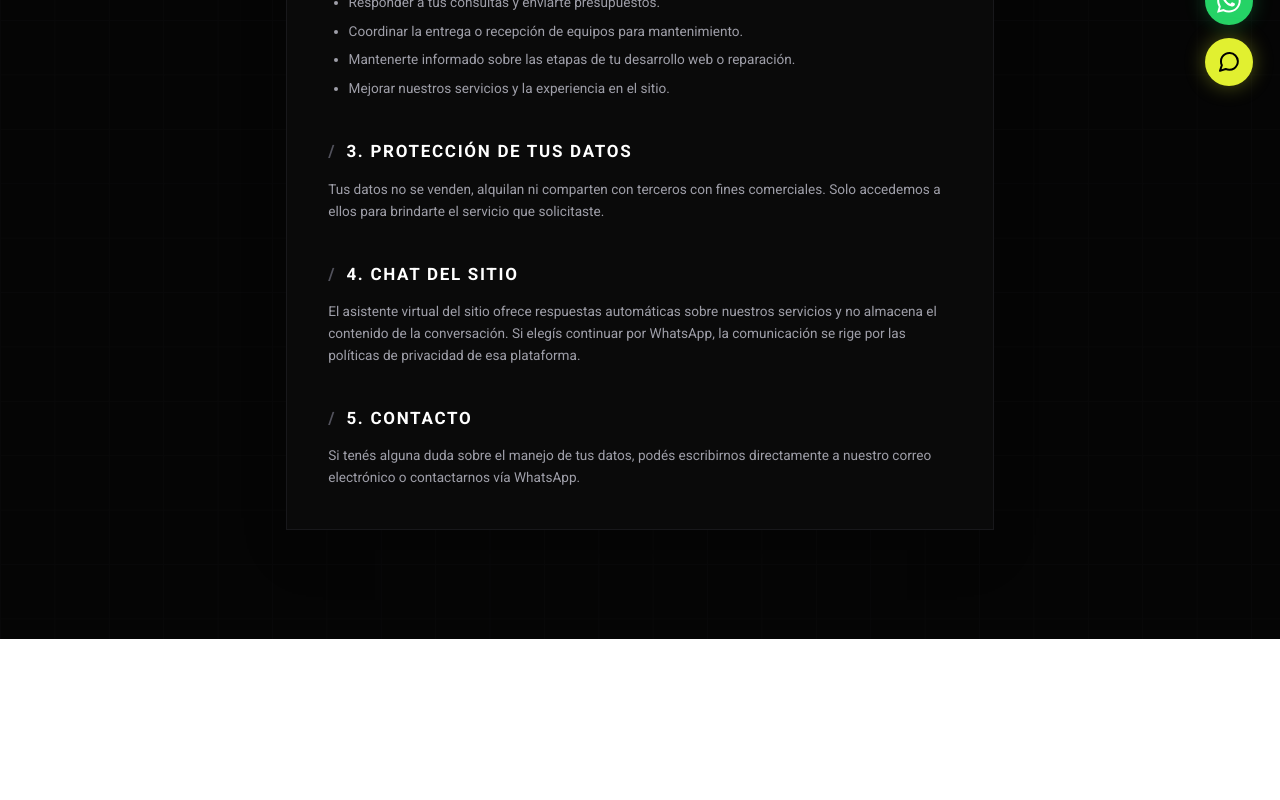
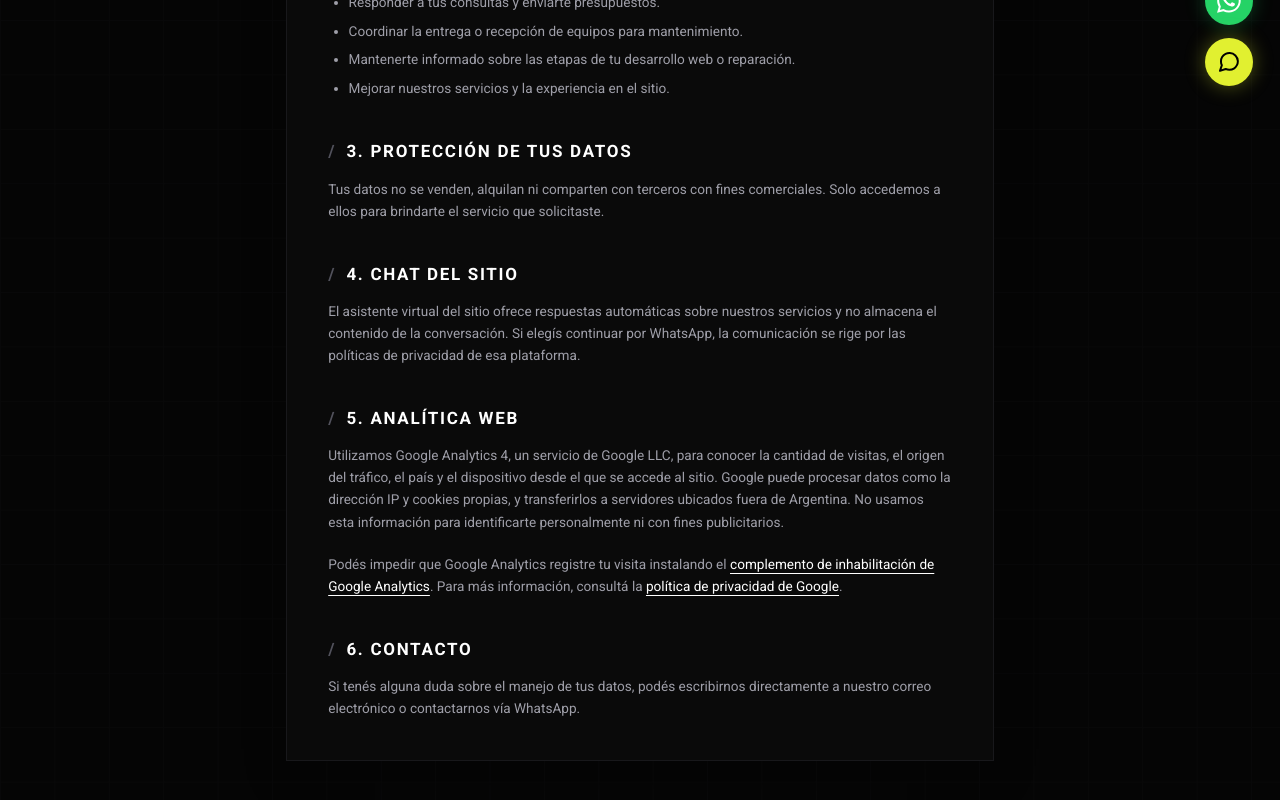
Before and after one commit to pereyravivasdavid/compufix-web, a Next.js app: page /politica-de-privacidad in a window 1280 px wide. Shown: the part 687-1487 px from the top of the page. Before the commit the page ends 1326 px from the top, so only its background shows below. Built offline with nearby package versions, Linux system fonts and the light colour scheme.

Commit message:
Integracion de Google Analytics 4 y actualizacion de politicas legales

```diff
--- a/app/layout.tsx
+++ b/app/layout.tsx
@@ -1,7 +1,10 @@
 import type { Metadata } from "next";
 import { Roboto } from "next/font/google";
+import Script from "next/script";
 import FloatingActions from "@/components/FloatingActions";
 import "./globals.css";
+
+const GA_ID = "G-VMLC9SLMBR";
 
 // Configuración de la tipografía principal
 const roboto = Roboto({
@@ -36,6 +39,16 @@ export default function RootLayout({
       <body className={`${roboto.className} antialiased text-gray-900 bg-white`}>
         {children}
         <FloatingActions />
+        <Script
+          src={`https://www.googletagmanager.com/gtag/js?id=${GA_ID}`}
+          strategy="afterInteractive"
+        />
+        <Script id="google-analytics" strategy="afterInteractive">
+          {`window.dataLayer = window.dataLayer || [];
+function gtag(){dataLayer.push(arguments);}
+gtag('js', new Date());
+gtag('config', '${GA_ID}');`}
+        </Script>
       </body>
     </html>
   );
--- a/app/politica-de-cookies/page.tsx
+++ b/app/politica-de-cookies/page.tsx
@@ -43,7 +43,7 @@ export default function PoliticaDeCookies() {
             </h2>
             <ul className="list-disc pl-6 space-y-2">
               <li><strong className="text-white font-normal">Cookies técnicas:</strong> Son esenciales para que la página funcione bien, como por ejemplo, recordar si ya cerraste un aviso o mantener la navegación fluida.</li>
-              <li><strong className="text-white font-normal">Cookies de análisis:</strong> Nos permiten medir el tráfico de la web de forma anónima, para saber qué secciones (como el servicio de mantenimiento o el de desarrollo web) son las más visitadas y así mejorar nuestro contenido.</li>
+              <li><strong className="text-white font-normal">Cookies de análisis (Google Analytics 4):</strong> Utilizamos Google Analytics 4 para medir la cantidad de visitas, el origen del tráfico, el país y el dispositivo desde el que nos visitás. Esta herramienta instala cookies propias (como <span className="text-white">_ga</span> y <span className="text-white">_ga_*</span>) que pueden durar hasta 2 años y generan un identificador anónimo. No la usamos para identificarte personalmente ni con fines publicitarios.</li>
             </ul>
 
             <h2 className="text-xl font-bold text-white uppercase tracking-widest mt-12 mb-4 flex items-center gap-3">
@@ -52,6 +52,27 @@ export default function PoliticaDeCookies() {
             <p>
               La mayoría de los navegadores aceptan estas tecnologías por defecto. Sin embargo, podés configurar tu navegador en cualquier momento para bloquearlas o eliminar las cookies ya guardadas desde el menú de ajustes de privacidad de tu dispositivo.
             </p>
+            <p>
+              Si querés impedir específicamente que Google Analytics registre tu visita, podés instalar el{" "}
+              <a
+                href="https://tools.google.com/dlpage/gaoptout"
+                target="_blank"
+                rel="noopener noreferrer"
+                className="text-white underline underline-offset-4 hover:text-[#E1F030] transition-colors"
+              >
+                complemento de inhabilitación de Google Analytics
+              </a>
+              . También podés consultar la{" "}
+              <a
+                href="https://policies.google.com/privacy"
+                target="_blank"
+                rel="noopener noreferrer"
+                className="text-white underline underline-offset-4 hover:text-[#E1F030] transition-colors"
+              >
+                política de privacidad de Google
+              </a>
+              .
+            </p>
           </div>
         </div>
       </div>
--- a/app/politica-de-privacidad/page.tsx
+++ b/app/politica-de-privacidad/page.tsx
@@ -66,7 +66,35 @@ export default function PoliticaDePrivacidad() {
             </p>
 
             <h2 className="text-xl font-bold text-white uppercase tracking-widest mt-12 mb-4 flex items-center gap-3">
-              <span className="text-zinc-600">/</span> 5. Contacto
+              <span className="text-zinc-600">/</span> 5. Analítica web
+            </h2>
+            <p>
+              Utilizamos Google Analytics 4, un servicio de Google LLC, para conocer la cantidad de visitas, el origen del tráfico, el país y el dispositivo desde el que se accede al sitio. Google puede procesar datos como la dirección IP y cookies propias, y transferirlos a servidores ubicados fuera de Argentina. No usamos esta información para identificarte personalmente ni con fines publicitarios.
+            </p>
+            <p>
+              Podés impedir que Google Analytics registre tu visita instalando el{" "}
+              <a
+                href="https://tools.google.com/dlpage/gaoptout"
+                target="_blank"
+                rel="noopener noreferrer"
+                className="text-white underline underline-offset-4 hover:text-[#E1F030] transition-colors"
+              >
+                complemento de inhabilitación de Google Analytics
+              </a>
+              . Para más información, consultá la{" "}
+              <a
+                href="https://policies.google.com/privacy"
+                target="_blank"
+                rel="noopener noreferrer"
+                className="text-white underline underline-offset-4 hover:text-[#E1F030] transition-colors"
+              >
+                política de privacidad de Google
+              </a>
+              .
+            </p>
+
+            <h2 className="text-xl font-bold text-white uppercase tracking-widest mt-12 mb-4 flex items-center gap-3">
+              <span className="text-zinc-600">/</span> 6. Contacto
             </h2>
             <p>
               Si tenés alguna duda sobre el manejo de tus datos, podés escribirnos directamente a nuestro correo electrónico o contactarnos vía WhatsApp.
```
